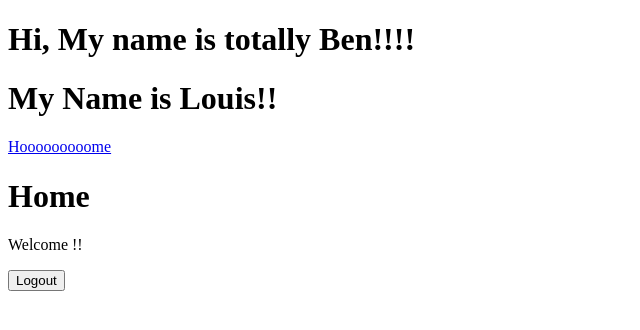
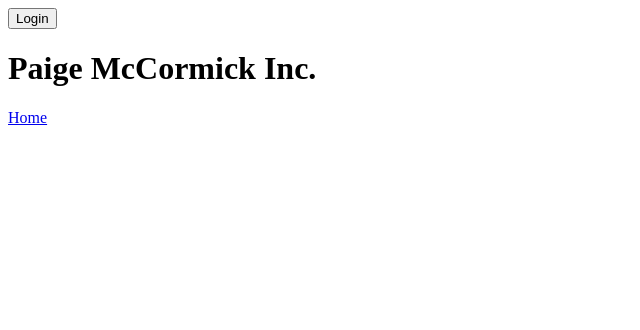
Before and after one commit to emccormick16/PaigeSite, a React app: page / in a window 1280 px wide. Shown: the top 330 px of the page, without its empty margins (0-640 px from the left). Built offline with nearby package versions, Linux system fonts and the light colour scheme; the HTML template or start-up script is replaced by a standard one.

Commit message:
fixing login

```diff
--- a/src/components/App.tsx
+++ b/src/components/App.tsx
@@ -1,10 +1,10 @@
 import React, { useEffect } from "react";
-import Home from "./Home";
 import Login from "./Login";
 import { setUser } from "../store/userSlice";
 import { useSelector, useDispatch } from "react-redux";
 import { Link, Routes, Route } from "react-router-dom";
 import axios from "axios";
+import { resetUser } from "../store/userSlice";
 import { RootState } from "../store";
 
 const App = () => {
@@ -24,6 +24,11 @@ const App = () => {
     }
   };
 
+  const logout = () => {
+    window.localStorage.removeItem("token");
+    dispatch(resetUser());
+  };
+
   useEffect(() => {
     loginWithToken();
   }, []);
@@ -31,15 +36,19 @@ const App = () => {
   // if (!user.id) return <Login />;
   return (
     <div>
-      <h1>Hi, My name is totally Ben!!!!</h1>
-      <h1>My Name is Louis!!</h1>
+      <div>
+        {user.id ? (
+          <button onClick={logout}>Logout</button>
+        ) : (
+          <button>Login</button>
+        )}
+      </div>
+      <h1>Paige McCormick Inc.</h1>
       <div>
         <nav>
-          <Link to="/">Hooooooooome</Link>
+          <Link to="/">Home</Link>
         </nav>
-        <Routes>
-          <Route path="/" element={<Home />} />
-        </Routes>
+        <Routes></Routes>
       </div>
     </div>
   );
--- a/src/components/Home.tsx
+++ /dev/null
@@ -1,26 +0,0 @@
-import React from "react";
-import { useSelector, useDispatch } from "react-redux";
-import { resetUser } from "../store/userSlice";
-import { RootState } from "../store";
-
-const Home = () => {
-  const { user } = useSelector((state: RootState) => state.user);
-  const dispatch = useDispatch();
-
-  const logout = () => {
-    window.localStorage.removeItem("token");
-    dispatch(resetUser());
-  };
-
-  return (
-    <div>
-      <h1>Home</h1>
-      <div>
-        <p>Welcome {user.username}!!</p>
-        <button onClick={logout}>Logout</button>
-      </div>
-    </div>
-  );
-};
-
-export default Home;
```
Also changed, not shown: 2 other files (tests, documents, lock files or other folders).
